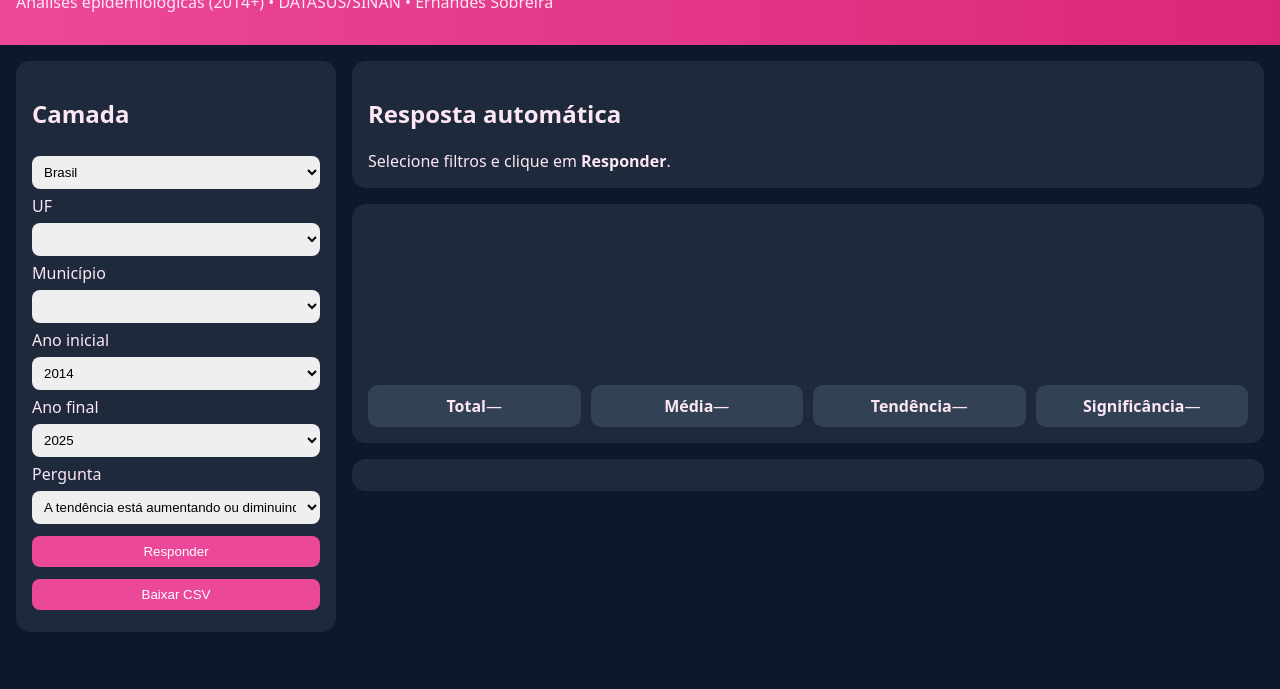
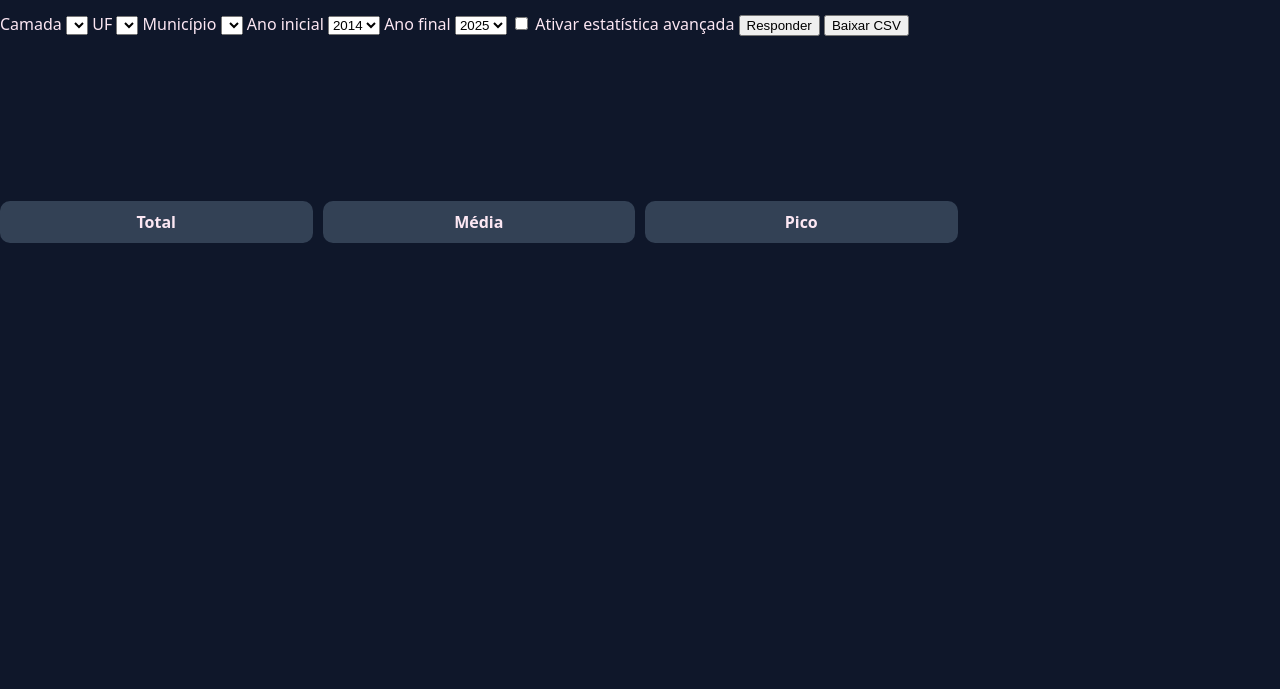
Before and after one commit to ernandes-sobreira/painel-dengue, a plain HTML site: page index.html in a window 1280 px wide. Shown: the part 111-800 px from the top of the page. Drawn offline with nearby package versions, Linux system fonts and the light colour scheme; some packages are replaced by stand-ins of ours; a script that the page names is missing.

Commit message:
Update index.html

```diff
--- a/index.html
+++ b/index.html
@@ -1,48 +1,35 @@
 <!doctype html>
 <html lang="pt-br">
 <head>
-  <meta charset="utf-8"/>
-  <meta name="viewport" content="width=device-width, initial-scale=1"/>
+<meta charset="utf-8">
+<meta name="viewport" content="width=device-width, initial-scale=1">
+<title>Painel Dengue</title>
 
-  <title>Painel Dengue</title>
-  <meta name="theme-color" content="#ec4899"/>
-
-  <link rel="icon" href="icon.png"/>
-  <link rel="manifest" href="manifest.json"/>
-
-  <!-- Libs -->
+<link rel="icon" href="icon.png">
 <script src="https://cdn.jsdelivr.net/npm/papaparse@5.4.1/papaparse.min.js"></script>
 <script src="https://cdn.jsdelivr.net/npm/chart.js@4.4.1"></script>
 <script src="https://cdn.jsdelivr.net/npm/chartjs-plugin-zoom@2.0.1"></script>
 
-  <link rel="stylesheet" href="assets/style.css"/>
+<link rel="stylesheet" href="assets/style.css">
 </head>
 
 <body>
-<header class="top">
-  <h1>🌸 Painel Dengue</h1>
+
+<header>
+  <h1>Painel Dengue</h1>
   <p>Análises epidemiológicas (2014+) • DATASUS/SINAN • Ernandes Sobreira</p>
 </header>
 
-<main class="layout">
-  <aside class="panel">
-    <h2>Camada</h2>
-    <select id="layer">
-      <option value="br">Brasil</option>
-      <option value="uf">Estados</option>
-      <option value="mun">Municípios</option>
-      <option value="sexo">Perfil: Sexo</option>
-      <option value="raca">Perfil: Raça/Cor</option>
-      <option value="esc">Perfil: Escolaridade</option>
-    </select>
+<main>
+  <aside>
+    <label>Camada</label>
+    <select id="layer"></select>
 
-    <div id="geo">
     <label>UF</label>
     <select id="uf"></select>
 
     <label>Município</label>
     <select id="mun"></select>
-    </div>
 
     <label>Ano inicial</label>
     <select id="y0"></select>
@@ -50,27 +37,31 @@
     <label>Ano final</label>
     <select id="y1"></select>
 
-    <label>Pergunta</label>
-    <select id="question"></select>
+    <label>
+      <input type="checkbox" id="advanced">
+      Ativar estatística avançada
+    </label>
 
     <button id="run">Responder</button>
     <button id="export">Baixar CSV</button>
   </aside>
 
-  <section class="content">
+  <section>
     <div class="card">
-      <h2>Resposta automática</h2>
-      <div id="answer">Selecione filtros e clique em <b>Responder</b>.</div>
+      <canvas id="chart"></canvas>
+    </div>
+
+    <div class="card kpis">
+      <div><b>Total</b><span id="kTotal"></span></div>
+      <div><b>Média</b><span id="kMean"></span></div>
+      <div><b>Pico</b><span id="kPeak"></span></div>
+      <div id="advBox" style="display:none">
+        <b>Tendência</b><span id="kTrend"></span>
+      </div>
     </div>
 
     <div class="card">
-      <canvas id="chart"></canvas>
-      <div class="kpis">
-        <div><b>Total</b><span id="kTotal">—</span></div>
-        <div><b>Média</b><span id="kMean">—</span></div>
-        <div><b>Tendência</b><span id="kTrend">—</span></div>
-        <div><b>Significância</b><span id="kSig">—</span></div>
-      </div>
+      <div id="answer"></div>
     </div>
 
     <div class="card">
```
Lines whose indentation alone changed are shown as unchanged.
